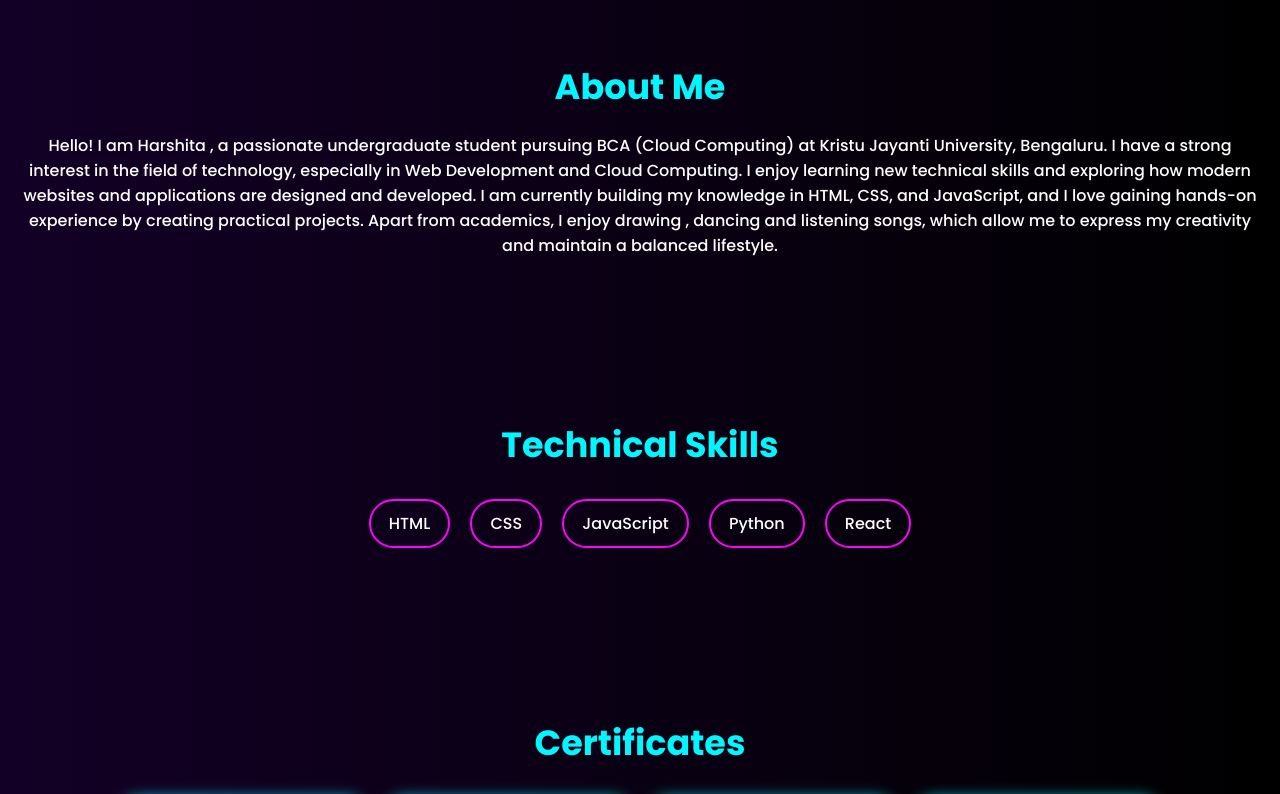
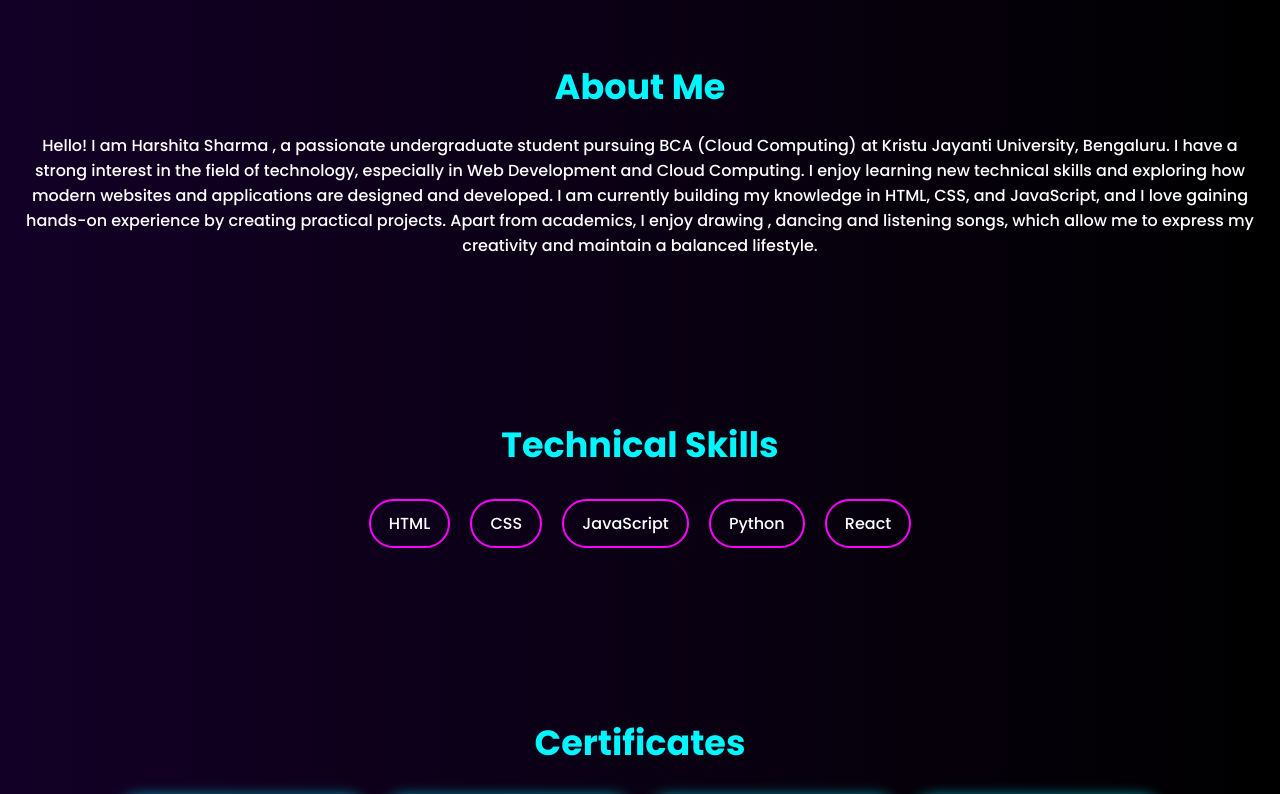
Before and after one commit to Harshitasharma2007/harshita-render, a plain HTML site: page index.html in a window 1280 px wide. Shown: the part 820-1614 px from the top of the page. Drawn offline with nearby package versions, Linux system fonts and the light colour scheme.

Commit message:
Update index.html

```diff
--- a/index.html
+++ b/index.html
@@ -246,7 +246,7 @@
 <!-- ABOUT -->
 <section>
     <h2>About Me</h2>
-    <p>Hello! I am Harshita , a passionate undergraduate student pursuing BCA (Cloud Computing) at Kristu Jayanti University, Bengaluru. I have a strong interest in the field of technology, especially in Web Development and Cloud Computing.
+    <p>Hello! I am Harshita Sharma , a passionate undergraduate student pursuing BCA (Cloud Computing) at Kristu Jayanti University, Bengaluru. I have a strong interest in the field of technology, especially in Web Development and Cloud Computing.
 I enjoy learning new technical skills and exploring how modern websites and applications are designed and developed. I am currently building my knowledge in HTML, CSS, and JavaScript, and I love gaining hands-on experience by creating practical projects.
 Apart from academics, I enjoy drawing , dancing and listening songs, which allow me to express my creativity and maintain a balanced lifestyle.</p>
 </section>
```
